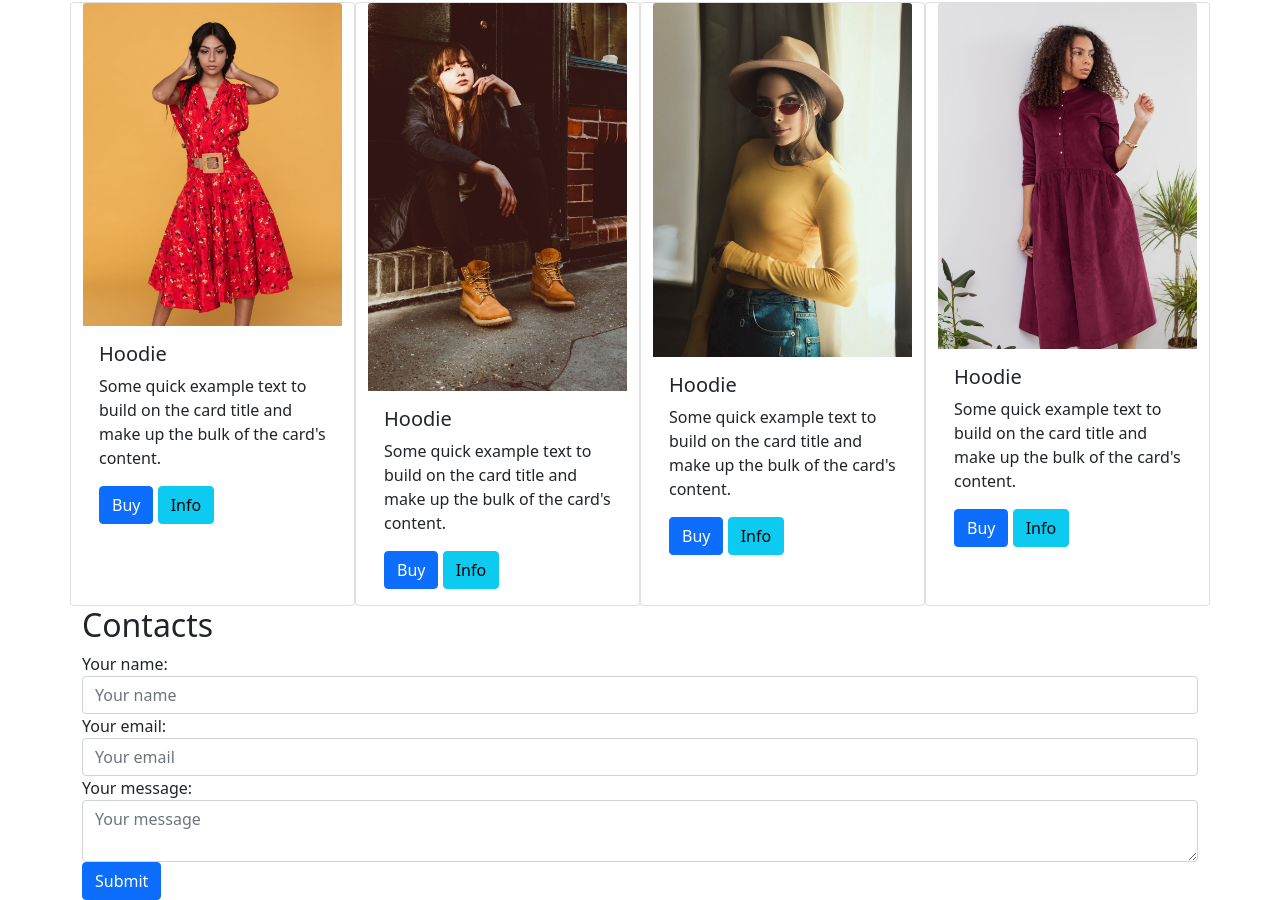
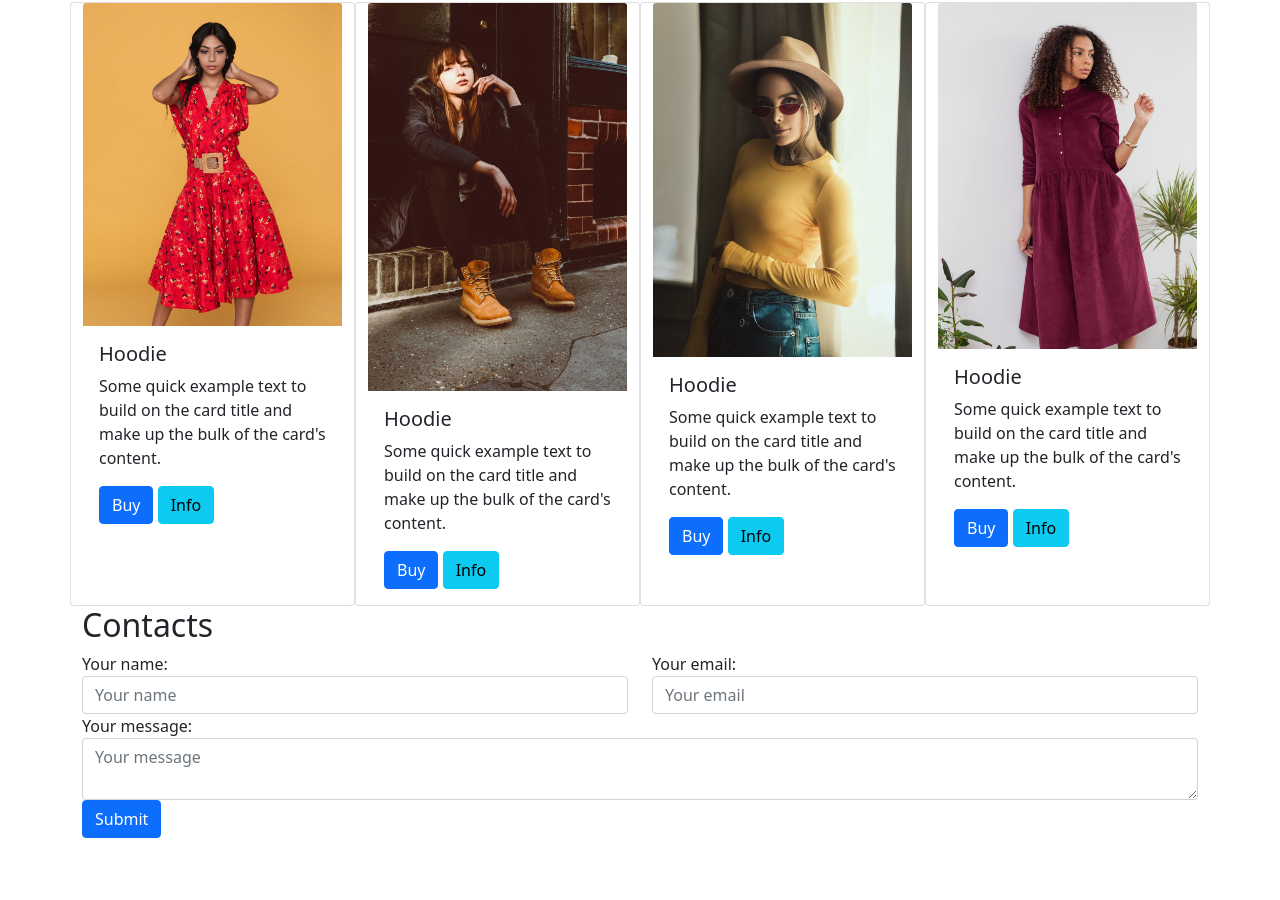
Before and after one commit to Bohdan-A/Bootstrap, a plain HTML site: page index.html in a window 1280 px wide. Shown: the part 1627-2527 px from the top of the page. After the commit the page ends 2465 px from the top, so only its background shows below. Drawn offline with nearby package versions, Linux system fonts and the light colour scheme.

Commit message:
Sample code

```diff
--- a/index.html
+++ b/index.html
@@ -117,7 +117,7 @@
         <footer class="container">
             <h2>Contacts</h2>
             <form action="YOUR-ADDRESS-HERE" method="POST">
-                <div class="form-row">
+                <div class="row">
                     <div class="col form-group">
                         <label>
                             Your name:
```
